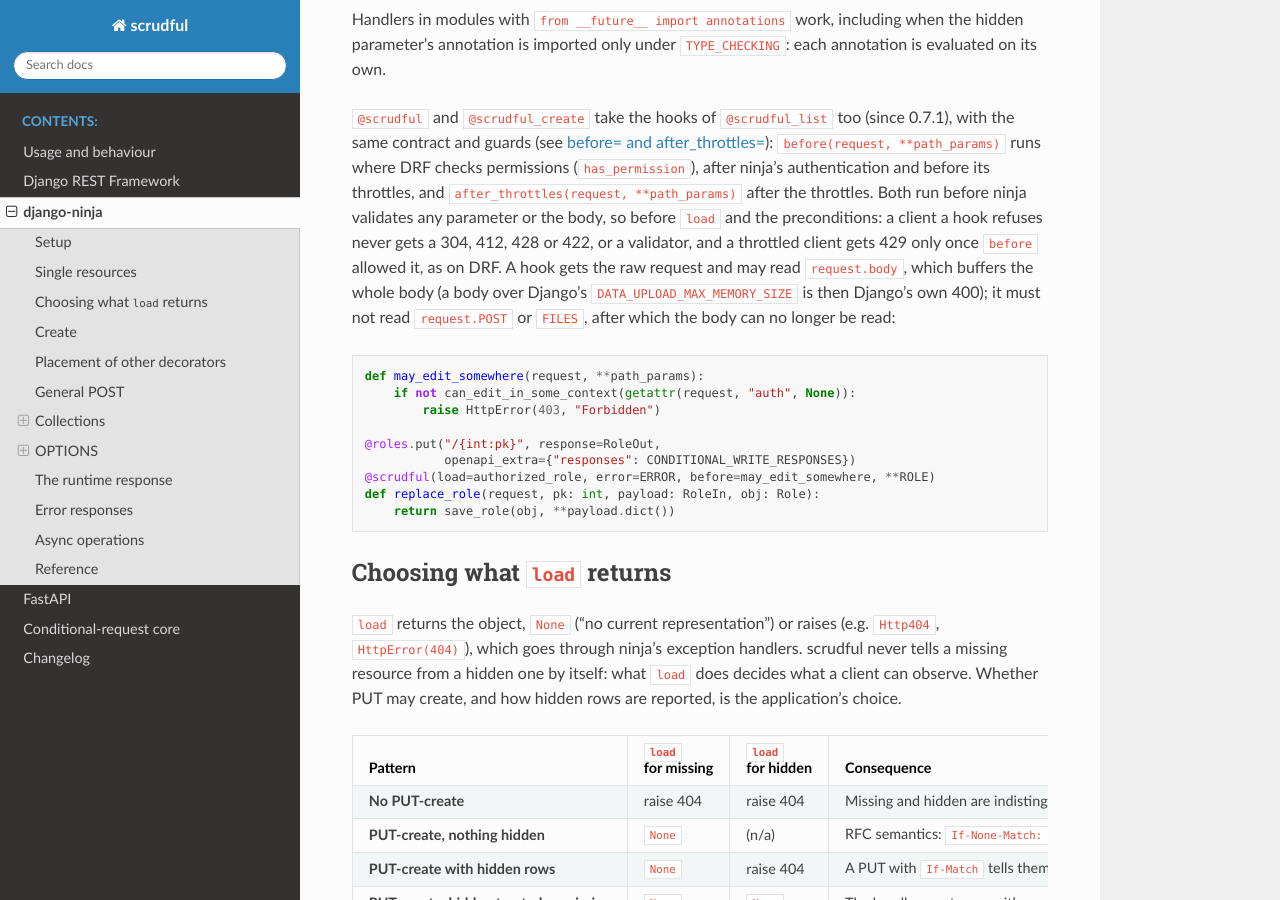
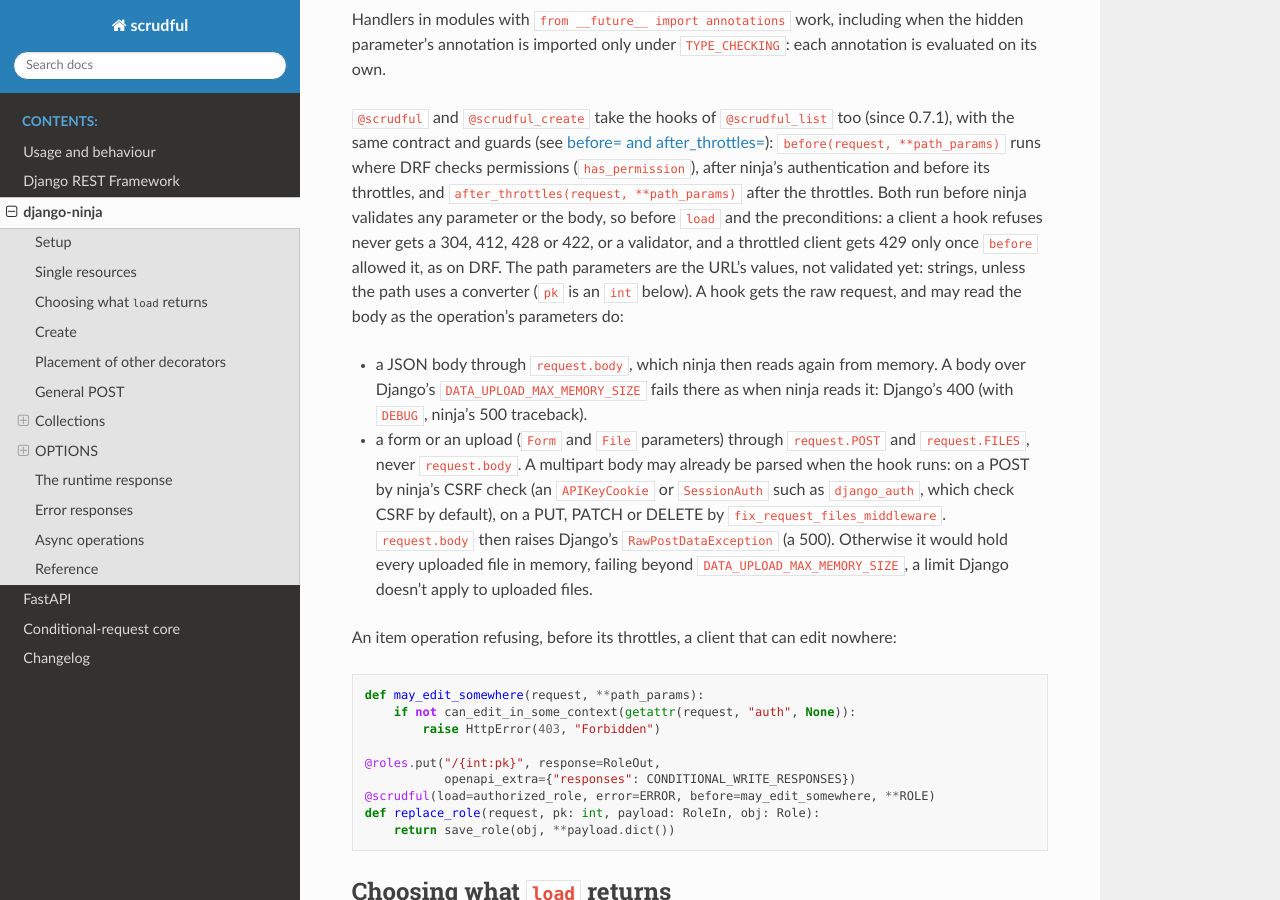
Before and after one commit to mimotoai/scrudful, a Sphinx documentation site: the page built from docs/source/ninja.rst, in a window 1280 px wide and 900 px high, scrolled down 2684 px. Built offline with Sphinx 7.4.7 and the Read the Docs theme 3.1.0, drawn with Linux system fonts in a browser that asks for light colours.

Commit message:
ninja hooks: document reading the body and converted path params; simplify the checks
- Docs, docstrings and CHANGELOG: a hook reads the body as the operation's
  parameters do (request.body for JSON, request.POST/FILES for a form or an
  upload), never request.body of a multipart body, which ninja's CSRF check
  or fix_request_files_middleware may have parsed (RawPostDataException)
  and which would buffer the uploads; an oversized JSON body fails as when
  ninja reads it (400, or ninja's 500 traceback with DEBUG).
- Path parameters are converted by a path converter ({int:pk} gives an
  int), not always strings; regression test added.
- _Config.hooks: the hook names, computed once (the per-request check no
  longer builds a label); _HOOKS drives the label, verb and "where" of the
  errors.
- run_checks calls before, the throttles and after_throttles explicitly.
- check_callables shared by the validator, list and hook checks.
- The decorator name is passed down instead of mapped back from the kind.

```diff
--- a/docs/source/ninja.rst
+++ b/docs/source/ninja.rst
@@ -144,10 +144,26 @@ after ninja's authentication and before its throttles, and
 before ninja validates any parameter or the body, so before ``load`` and the
 preconditions: a client a hook refuses never gets a 304, 412, 428 or 422, or
 a validator, and a throttled client gets 429 only once ``before`` allowed it,
-as on DRF. A hook gets the raw request and may read ``request.body``, which
-buffers the whole body (a body over Django's ``DATA_UPLOAD_MAX_MEMORY_SIZE``
-is then Django's own 400); it must not read ``request.POST`` or ``FILES``, after
-which the body can no longer be read:
+as on DRF. The path parameters are the URL's values, not validated yet:
+strings, unless the path uses a converter (``pk`` is an ``int`` below). A
+hook gets the raw request, and may read the body as the operation's
+parameters do:
+
+- a JSON body through ``request.body``, which ninja then reads again from
+  memory. A body over Django's ``DATA_UPLOAD_MAX_MEMORY_SIZE`` fails there as
+  when ninja reads it: Django's 400 (with ``DEBUG``, ninja's 500 traceback).
+- a form or an upload (``Form`` and ``File`` parameters) through
+  ``request.POST`` and ``request.FILES``, never ``request.body``. A multipart
+  body may already be parsed when the hook runs: on a POST by ninja's CSRF
+  check (an ``APIKeyCookie`` or ``SessionAuth`` such as ``django_auth``, which
+  check CSRF by default), on a PUT, PATCH or DELETE by
+  ``fix_request_files_middleware``. ``request.body`` then raises Django's
+  ``RawPostDataException`` (a 500). Otherwise it would hold every uploaded
+  file in memory, failing beyond ``DATA_UPLOAD_MAX_MEMORY_SIZE``, a limit
+  Django doesn't apply to uploaded files.
+
+An item operation refusing, before its throttles, a client that can edit
+nowhere:
 
 .. code-block:: python
 
```
Also changed, not shown: CHANGELOG.rst (+7 -4 lines), 3 other files.
